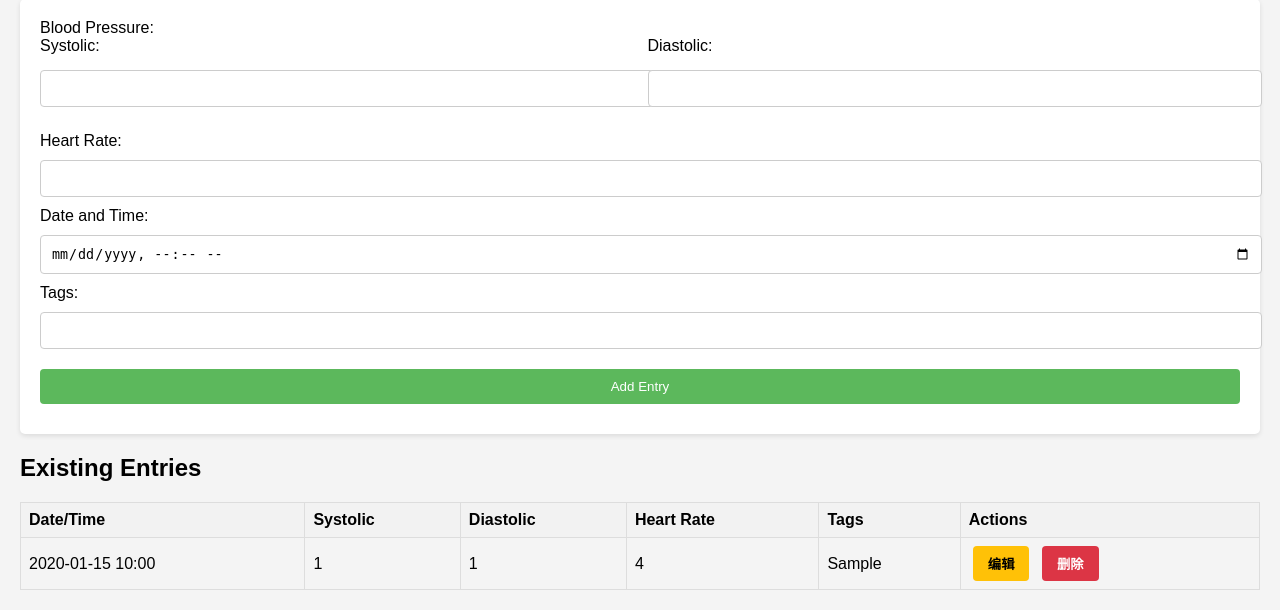
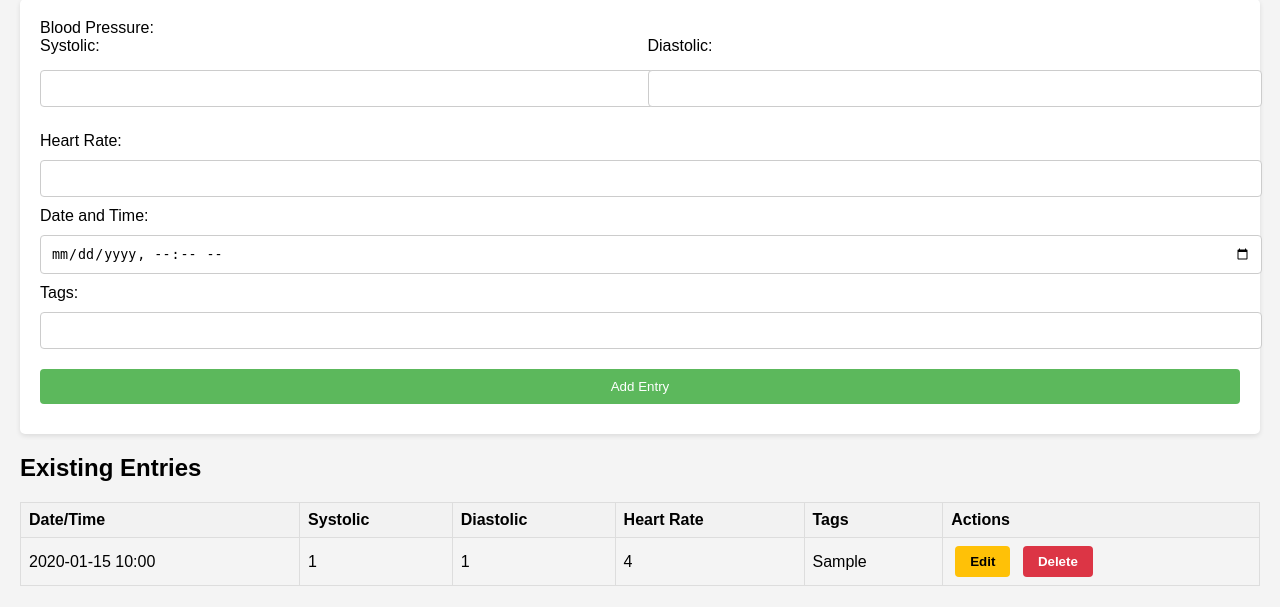
Before and after one commit to DevOps-zhuang/health-tracker-app, a Flask app: page / in a window 1280 px wide. Shown: the part 193-803 px from the top of the page. After the commit the page ends 779 px from the top, so only its background shows below. Run offline with Flask 3, Linux system fonts and the light colour scheme; a user stored in the database is signed in; tables that the repository leaves empty hold one stand-in row (values such as "Sample post").

Commit message:
style(index.html): update comments and button labels to English

```diff
--- a/app/templates/index.html
+++ b/app/templates/index.html
@@ -18,7 +18,7 @@
             display: inline-flex;
             align-items: center;
             gap: 10px;
-            margin-right: 20px;  /* 给右侧按钮组添加一些边距 */
+            margin-right: 20px;  /* Add some margin to the right button group */
         }
         .btn {
             display: inline-flex;
@@ -44,7 +44,7 @@
         .btn-cancel { background-color: #6c757d; }
         .btn-delete { background-color: #dc3545; }
 
-        /* 移除所有冲突的样式 */
+        /* Remove all conflicting styles */
         .header-buttons, .action-buttons {
             display: none !important;
         }
@@ -139,7 +139,7 @@
                     <td class="display-mode">{{ entry.diastolic }}</td>
                     <td class="display-mode">{{ entry.heart_rate }}</td>
                     <td class="display-mode">{{ entry.tags }}</td>
-                    <!-- 编辑模式的输入框，默认隐藏 -->
+                    <!-- Edit mode input fields, hidden by default -->
                     <td class="edit-mode" style="display: none;">
                         <input type="datetime-local" value="{{ entry.timestamp.strftime('%Y-%m-%dT%H:%M') }}" class="editable-field" data-field="timestamp">
                     </td>
@@ -156,10 +156,10 @@
                         <input type="text" value="{{ entry.tags }}" class="editable-field" data-field="tags">
                     </td>
                     <td>
-                        <button onclick="toggleEdit({{ entry.id }})" class="btn btn-edit">编辑</button>
-                        <button onclick="saveChanges({{ entry.id }})" class="btn btn-save" style="display: none;">保存</button>
-                        <button onclick="cancelEdit({{ entry.id }})" class="btn btn-cancel" style="display: none;">取消</button>
-                        <button onclick="deleteEntry({{ entry.id }})" class="btn btn-delete">删除</button>
+                        <button onclick="toggleEdit({{ entry.id }})" class="btn btn-edit">Edit</button>
+                        <button onclick="saveChanges({{ entry.id }})" class="btn btn-save" style="display: none;">Save</button>
+                        <button onclick="cancelEdit({{ entry.id }})" class="btn btn-cancel" style="display: none;">Cancel</button>
+                        <button onclick="deleteEntry({{ entry.id }})" class="btn btn-delete">Delete</button>
                     </td>
                 </tr>
             {% endfor %}
@@ -217,20 +217,20 @@
         .then(response => response.json())
         .then(result => {
             if (result.success) {
-                alert('保存成功！');
+                alert('Saved successfully!');
                 location.reload();
             } else {
-                alert(result.message || '保存失败，请重试！');
+                alert(result.message || 'Save failed, please try again!');
             }
         })
         .catch(error => {
             console.error('Error:', error);
-            alert('保存失败，请检查控制台获取详细信息');
+            alert('Save failed, please check console for details');
         });
     }
 
     function deleteEntry(entryId) {
-        if (confirm('确定要删除这条记录吗？')) {
+        if (confirm('Are you sure you want to delete this record?')) {
             fetch(`/api/delete/${entryId}`, {
                 method: 'POST',
                 headers: {
@@ -240,15 +240,15 @@
             .then(response => response.json())
             .then(result => {
                 if (result.success) {
-                    alert('删除成功！');
+                    alert('Deleted successfully!');
                     location.reload();
                 } else {
-                    alert(result.message || '删除失败，请重试！');
+                    alert(result.message || 'Delete failed, please try again!');
                 }
             })
             .catch(error => {
                 console.error('Error:', error);
-                alert('删除失败，请检查控制台获取详细信息');
+                alert('Delete failed, please check console for details');
             });
         }
     }
```
